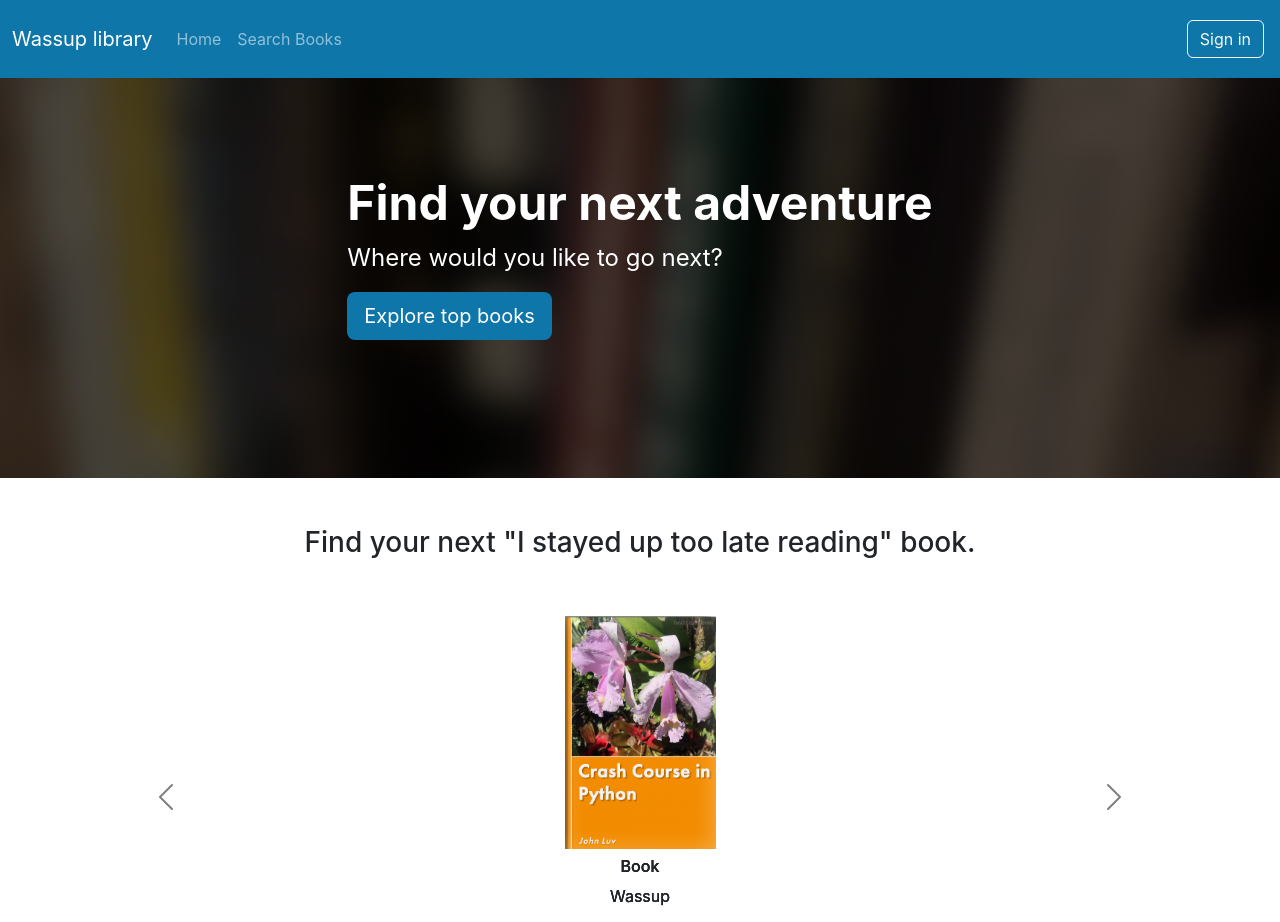
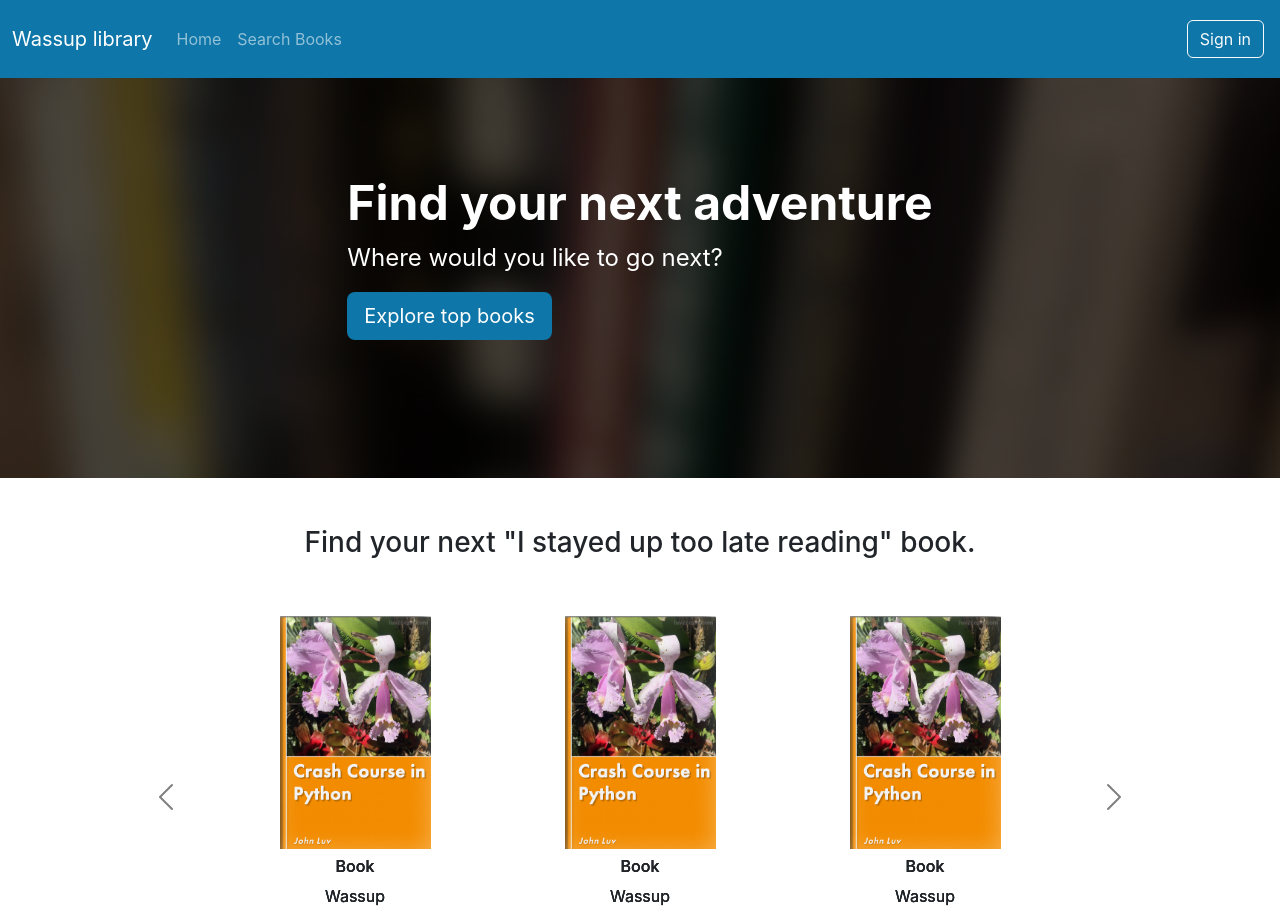
Before and after one commit to Jambbo/LibraryApp-Frontend, a React (Create React App) app: page / in a window 1280 px wide. Shown: the top 922 px of the page. Built offline with nearby package versions, Linux system fonts and the light colour scheme.

Commit message:
created ReturnBook in order to reuse it in Carousel component

```diff
--- a/src/layouts/NavbarAndFooter/HomePage/Carousel.tsx
+++ b/src/layouts/NavbarAndFooter/HomePage/Carousel.tsx
@@ -1,3 +1,4 @@
+import { ReturnBook } from "./ReturnBook";
 
 export const Carousel = () => {
     return (
@@ -12,54 +13,24 @@
                 <div className="carousel-inner">
                     <div className="carousel-item active">
                         <div className="row d-flex justify-content-center align-items-center">
-                            <div className="col-xs-6 col-sm-6 col-md-4 col-lg-3 mb-3">
-                                <div className="text-center">
-                                    <img
-                                        src={require('./../../../Images/BooksImages/book-luv2code-1000.png')}
-                                        width='151'
-                                        height='233'
-                                        alt="book"
-                                    />
-                                    <h6 className="mt-2">Book</h6>
-                                    <p>Wassup</p>
-                                    <a className="btn-main-color text-white" href="#">Reserve</a>
-                                </div>
-                            </div>
+                            <ReturnBook/>
+                            <ReturnBook/>
+                            <ReturnBook/>
                         </div>
                     </div>
 
                     <div className="carousel-item active">
                         <div className="row d-flex justify-content-center align-items-center">
-                            <div className="col-xs-6 col-sm-6 col-md-4 col-lg-3 mb-3">
-                                <div className="text-center">
-                                    <img
-                                        src={require('./../../../Images/BooksImages/book-luv2code-1000.png')}
-                                        width='151'
-                                        height='233'
-                                        alt="book"
-                                    />
-                                    <h6 className="mt-2">Book</h6>
-                                    <p>Wassup</p>
-                                    <a className="btn-main-color text-white" href="#">Reserve</a>
-                                </div>
-                            </div>
+                            <ReturnBook/>
+                            <ReturnBook/>
+                            <ReturnBook/>
                         </div>
                     </div>
                     <div className="carousel-item active">
                         <div className="row d-flex justify-content-center align-items-center">
-                            <div className="col-xs-6 col-sm-6 col-md-4 col-lg-3 mb-3">
-                                <div className="text-center">
-                                    <img
-                                        src={require('./../../../Images/BooksImages/book-luv2code-1000.png')}
-                                        width='151'
-                                        height='233'
-                                        alt="book"
-                                    />
-                                    <h6 className="mt-2">Book</h6>
-                                    <p>Wassup</p>
-                                    <a className="btn main-color text-white" href="#">Reserve</a>
-                                </div>
-                            </div>
+                            <ReturnBook/>
+                            <ReturnBook/>
+                            <ReturnBook/>
                         </div>
                     </div>
                     <div>
@@ -80,19 +51,7 @@
             {/*Mobile*/}
             <div className="d-lg-none mt-3">
                 <div className="row d-flex justify-content-cetner align-items-center">
-                    <div className="text-center">
-                        <img
-                            src={require('./../../../Images/BooksImages/book-luv2code-1000.png')}
-                            width='151'
-                            height='233'
-                            alt="book"
-                        />
-                        <h6 className="mt-2">
-                            <b>Book</b>
-                        </h6>
-                        <p>Wassup</p>
-                        <a className="btn main-color text-white" href="#">Reserve</a>
-                    </div>
+                    <ReturnBook/>
                 </div>
             </div>
             <div className="homepage-carousel-title mt-3">
--- /dev/null
+++ b/src/layouts/NavbarAndFooter/HomePage/ReturnBook.tsx
@@ -0,0 +1,18 @@
+
+export const ReturnBook = () => {
+    return (
+        <div className="col-xs-6 col-sm-6 col-md-4 col-lg-3 mb-3">
+            <div className="text-center">
+                <img
+                    src={require('./../../../Images/BooksImages/book-luv2code-1000.png')}
+                    width='151'
+                    height='233'
+                    alt="book"
+                />
+                <h6 className="mt-2">Book</h6>
+                <p>Wassup</p>
+                <a className="btn main-color text-white" href="#">Reserve</a>
+            </div>
+        </div>
+    );
+}
```
